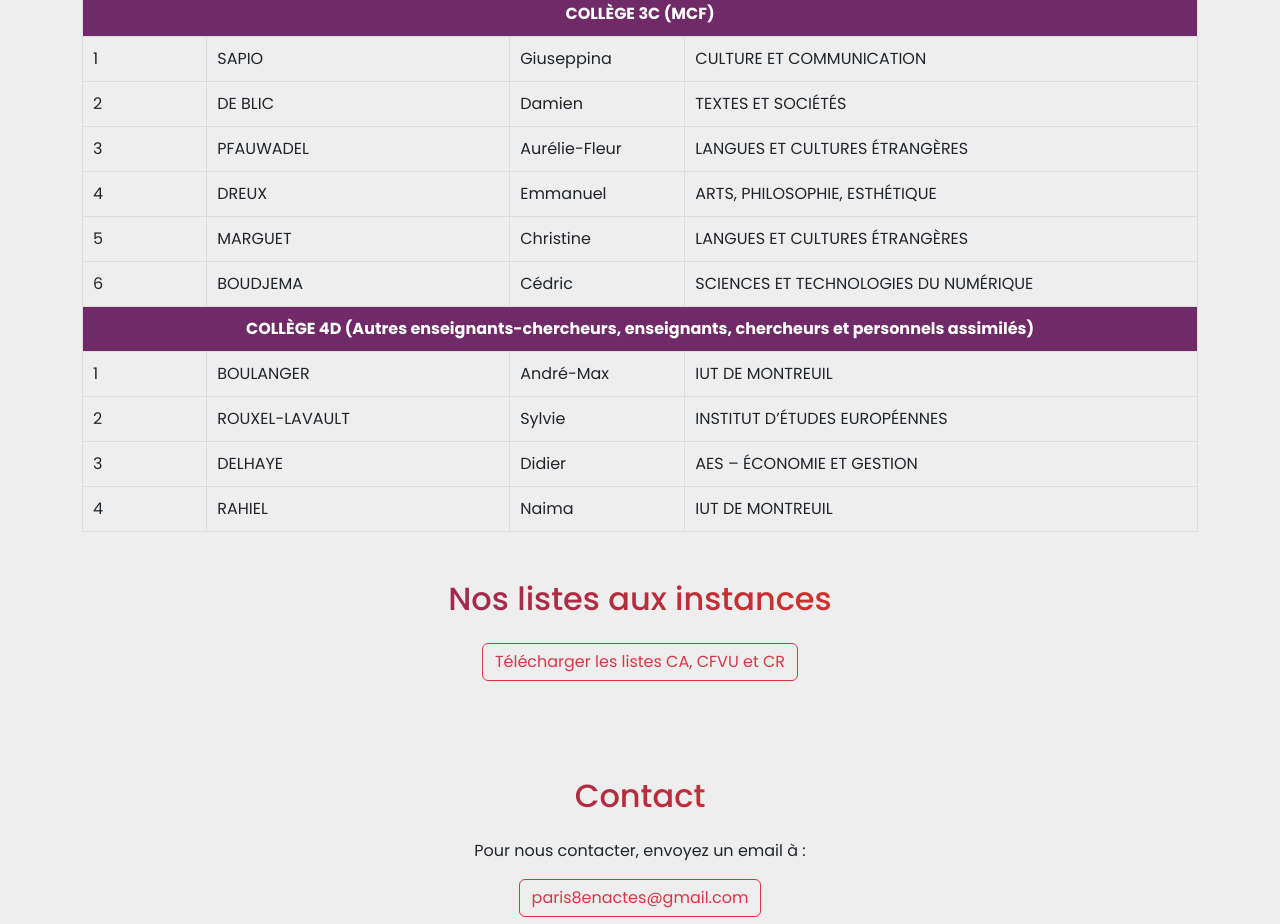
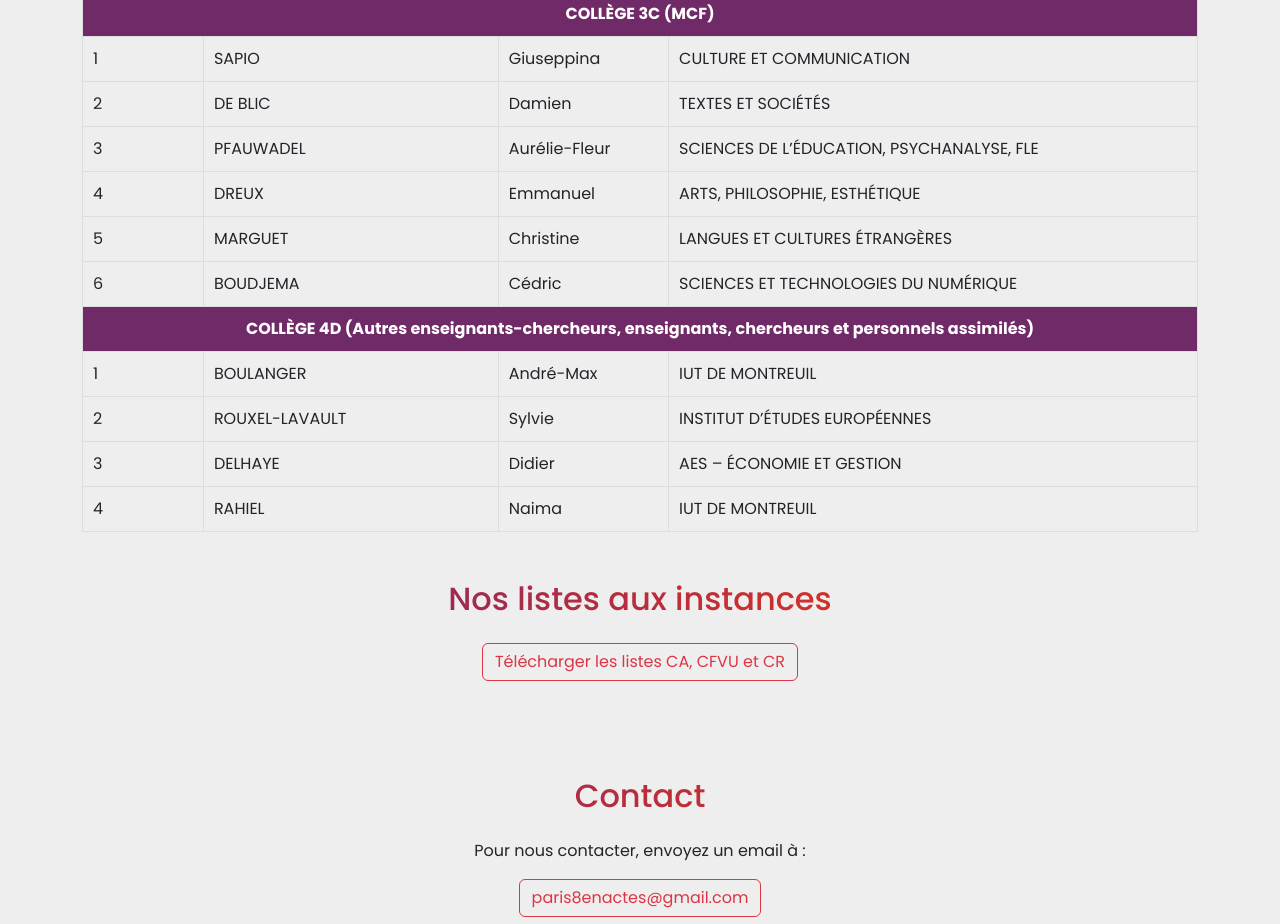
Before and after one commit to paris8enactes/siteweb, a plain HTML site: page listes.html in a window 1280 px wide. Shown: the part 4080-5004 px from the top of the page. Drawn offline with nearby package versions, Linux system fonts and the light colour scheme.

Commit message:
Update listes.html

```diff
--- a/listes.html
+++ b/listes.html
@@ -226,7 +226,7 @@
                     </tr>
                     <tr><td>1</td><td>SAPIO</td><td>Giuseppina</td><td>CULTURE ET COMMUNICATION</td></tr>
                     <tr><td>2</td><td>DE BLIC</td><td>Damien</td><td>TEXTES ET SOCIÉTÉS</td></tr>
-                    <tr><td>3</td><td>PFAUWADEL</td><td>Aurélie-Fleur</td><td>LANGUES ET CULTURES ÉTRANGÈRES</td></tr>
+                    <tr><td>3</td><td>PFAUWADEL</td><td>Aurélie-Fleur</td><td>SCIENCES DE L’ÉDUCATION, PSYCHANALYSE, FLE</td></tr>
                     <tr><td>4</td><td>DREUX</td><td>Emmanuel</td><td>ARTS, PHILOSOPHIE, ESTHÉTIQUE</td></tr>
                     <tr><td>5</td><td>MARGUET</td><td>Christine</td><td>LANGUES ET CULTURES ÉTRANGÈRES</td></tr>
                     <tr><td>6</td><td>BOUDJEMA</td><td>Cédric</td><td>SCIENCES ET TECHNOLOGIES DU NUMÉRIQUE</td></tr>
```
